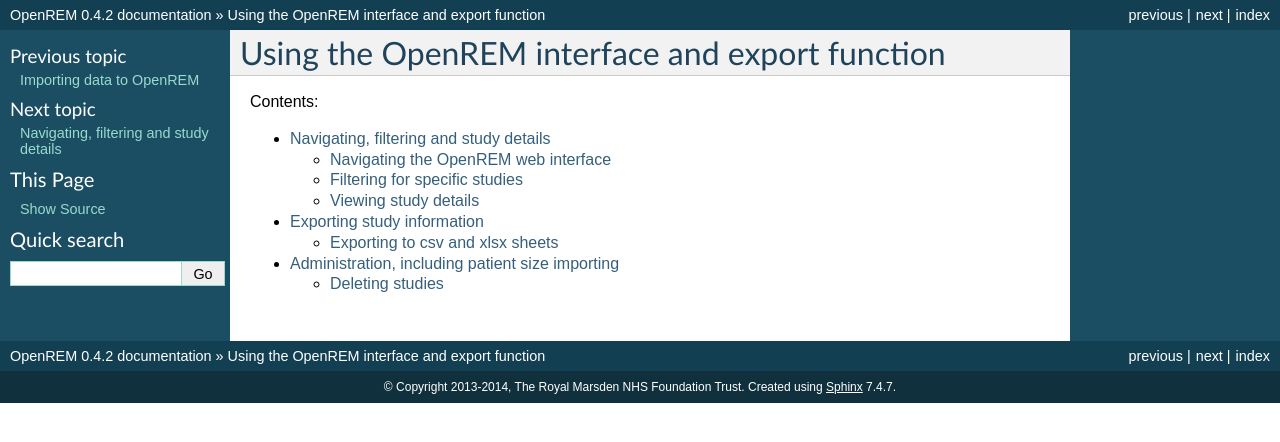
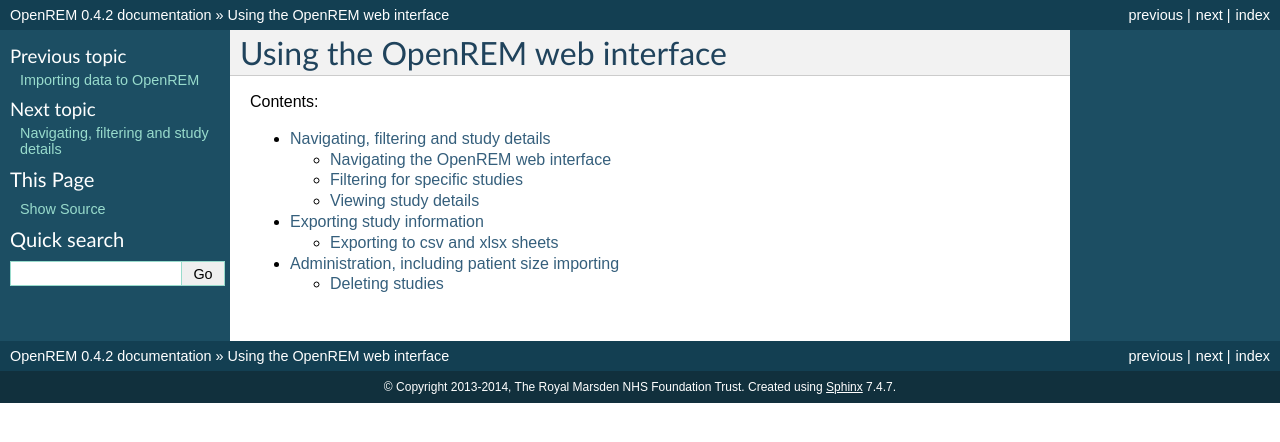
Before and after one commit to ckswilliams/modOpenREM, a Sphinx documentation site: the page built from docs/interface.rst, in a window 1280 px wide. Shown: the top 442 px of the page. Built offline with Sphinx 7.4.7, drawn with Linux system fonts in a browser that asks for light colours.

Commit message:
Edited the title of the section.

```diff
--- a/docs/interface.rst
+++ b/docs/interface.rst
@@ -1,5 +1,5 @@
-Using the OpenREM interface and export function
-***********************************************
+Using the OpenREM web interface
+*******************************
 
 Contents:
 
```
